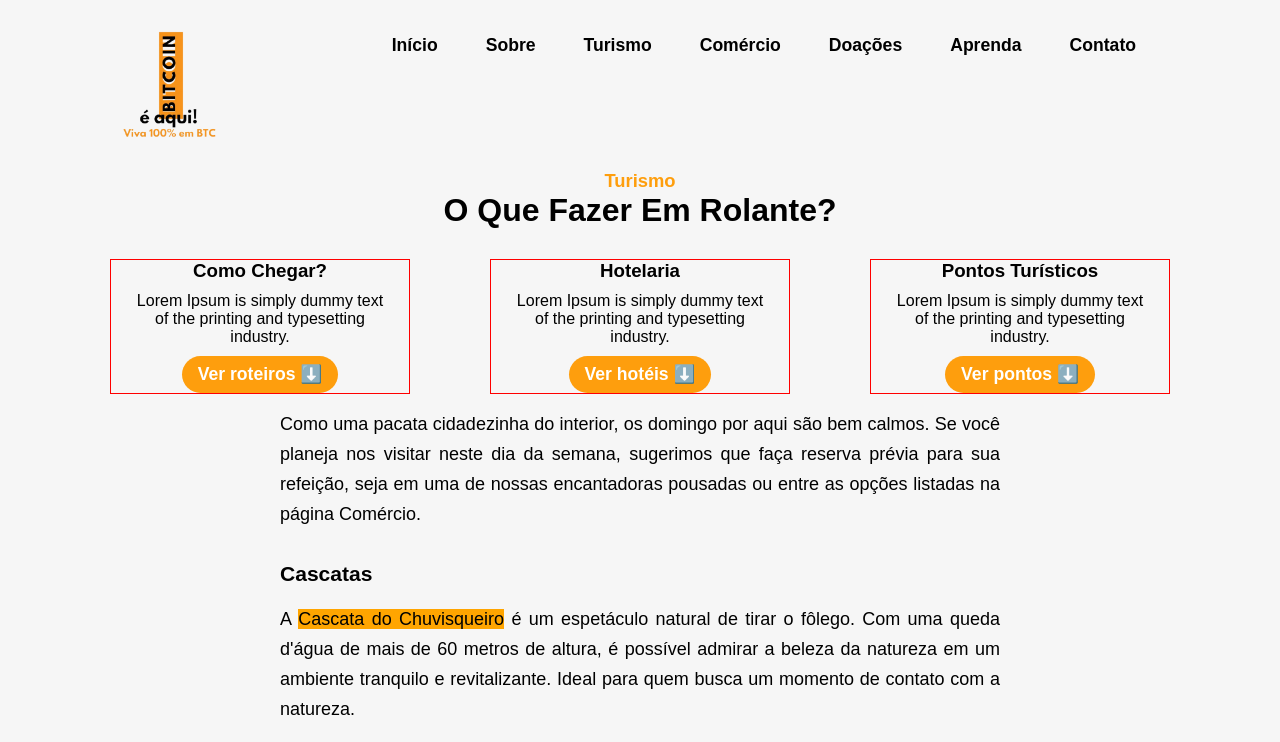
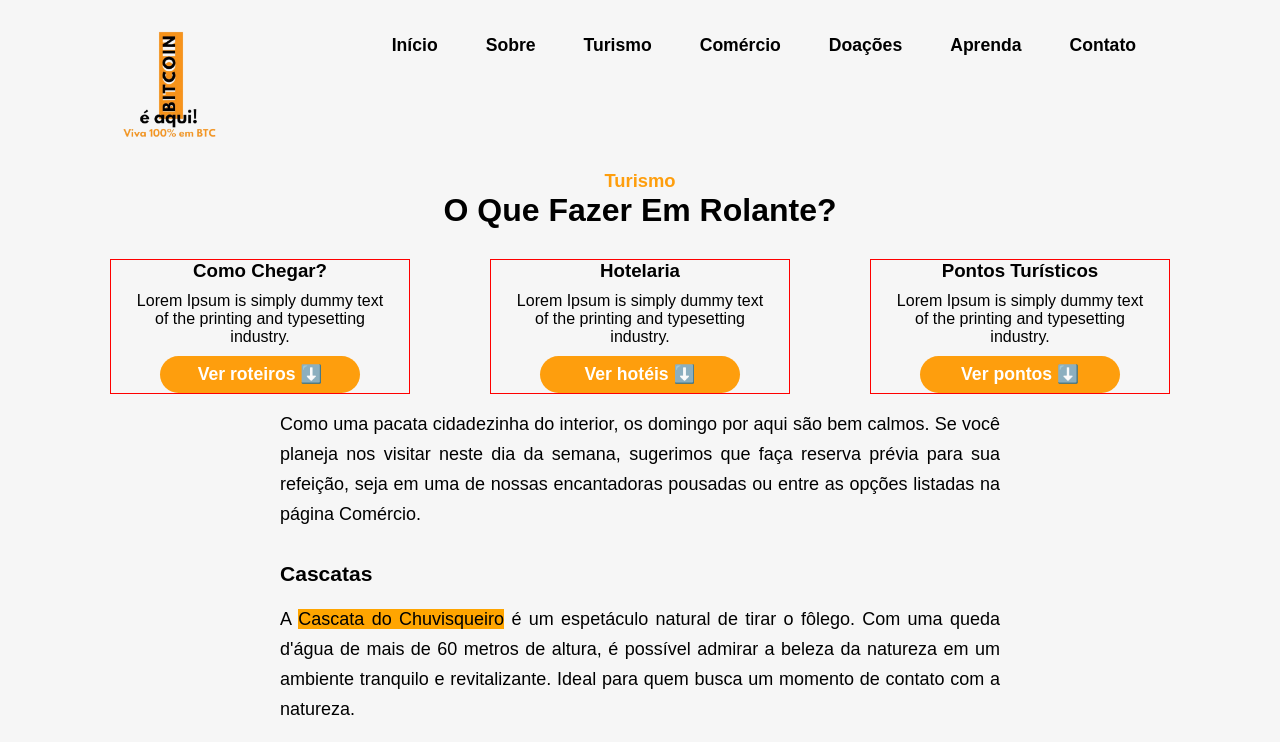
Before and after one commit to koavdev/lp-bitcoineaqui, a React (Create React App) app: page /turismo in a window 1280 px wide. Shown: the top 742 px of the page. Built offline with nearby package versions, Linux system fonts and the light colour scheme.

Commit message:
c40 - change navbar text color on mobile layout

```diff
--- a/src/App.css
+++ b/src/App.css
@@ -36,6 +36,7 @@
 }
 .navbar-menu-container {
   display: none;
+
 }
 
 .navbar-links-container a {
@@ -72,6 +73,7 @@
   font-size: 1.5rem;
   cursor: pointer;
 }
+
 .home-banner-container {
   position: relative;
   display: flex;
@@ -462,6 +464,7 @@
   .navbar-links-container {
     display: none;
   }
+
   .navbar-menu-container {
     display: flex;
   }
@@ -583,6 +586,11 @@
   .aprenda-background-image-container {
     display: none;
   }
+
+  .links{
+    text-decoration: none;
+    color: #000;
+  }
 }
 @media (max-width: 600px) {
   .home-bannerImage-container,
@@ -592,4 +600,6 @@
   .aprenda-background-image-container {
     display: none;
   }
+
+
 }
--- a/src/Components/Navbar.js
+++ b/src/Components/Navbar.js
@@ -71,10 +71,10 @@
             <Box sx={{width: 250 }} role="presentation" onClick={() => setOpenMenu(false)} onKeyDown={() => setOpenMenu(false)}>
                 <List>
                     {menuOptions.map((item) => (
-                        <ListItem key={item.text} disablePadding>
+                        <ListItem key={item.text} disablePadding >
                             <ListItemButton>
                                 <ListItemIcon>{item.icon}</ListItemIcon>
-                                <ListItemText><a href={item.route}>{item.text}</a></ListItemText>
+                                <ListItemText><a className='links' href={item.route}>{item.text}</a></ListItemText>
                             </ListItemButton>
                         </ListItem>
                     ))}
--- a/src/Pages/style.css
+++ b/src/Pages/style.css
@@ -34,9 +34,7 @@
     margin-top: 10px;
 }
 
-.turismo-menu-card button{
-    margin: 0 auto;
-    margin-top: 10px;
+.turismo-menu-card a{
     padding: 0.5rem 1rem;
     background-color: #fe9e0d;
     border: none;
@@ -46,9 +44,16 @@
     font-weight: 600;
     color: white;
     transition: 0.2s;
+    display:flex;
+    margin-top: 10px;
+    width: 200px;
+    margin: 0 auto;
+    margin-top: 10px;
+    justify-content: center;
+    text-decoration: none;
 }
 
-.turismo-menu-card button:hover {
+.turismo-menu-card a:hover {
     background-color: #e48f0f;
   }
 
@@ -92,6 +97,7 @@
     margin-bottom: 30px;
 }
 
+
 @media (max-width:800px) {
     .about-text{
         width: 100%;
--- a/src/Pages/turismo.js
+++ b/src/Pages/turismo.js
@@ -20,20 +20,21 @@
             <div className='turismo-menu-card'>
               <h3>Como Chegar?</h3>
               <p>Lorem Ipsum is simply dummy text of the printing and typesetting industry.</p>
-              <button>Ver roteiros ⬇️</button>
+              <a href='#pontos-turisticos'>Ver roteiros ⬇️</a>
             </div>
             <div className='turismo-menu-card'>
               <h3>Hotelaria</h3>
               <p>Lorem Ipsum is simply dummy text of the printing and typesetting industry.</p>
-              <button>Ver hotéis ⬇️</button>
+              <a href='#hotelaria'>Ver hotéis ⬇️</a>
             </div>
             <div className='turismo-menu-card'>
               <h3>Pontos Turísticos</h3>
               <p>Lorem Ipsum is simply dummy text of the printing and typesetting industry.</p>
-              <button>Ver pontos ⬇️</button>
+              <a href='#pontos-turisticos'>Ver pontos ⬇️</a>
             </div>
           </div>
           <div className='turismo-text'>
+            <div id='pontos-turisticos'>
               <p>Como uma pacata cidadezinha do interior, os domingo por aqui são bem calmos. Se você planeja nos visitar neste dia da semana, sugerimos que faça reserva prévia para sua refeição, seja em uma de nossas encantadoras pousadas ou entre as opções listadas na página Comércio.</p>
               <h3 className='turismo-subheading'>Cascatas</h3>
               <p>A <span className='turismo-focus'>Cascata do Chuvisqueiro</span> é um espetáculo natural de tirar o fôlego. Com uma queda d'água de mais de 60 metros de altura, é possível admirar a beleza da natureza em um ambiente tranquilo e revitalizante. Ideal para quem busca um momento de contato com a natureza.</p>
@@ -64,6 +65,13 @@
                 <h4>Morro Grande</h4>
               </div>
             </div>
+            <div id='hotelaria'>
+              <p>Lorem Ipsum is simply dummy text of the printing and typesetting industry. Lorem Ipsum has been the industry's standard dummy text ever since the 1500s, when an unknown printer took a galley of type and scrambled it to make a type specimen book. It has survived not only five centuries, but also the leap into electronic typesetting, remaining essentially unchanged. It was popularised in the 1960s with the release of Letraset sheets containing Lorem Ipsum passages, and more recently with desktop publishing software like Aldus PageMaker including versions of Lorem Ipsum</p>
+            </div>
+            <div id='como-chegar'>
+              <p>Lorem Ipsum is simply dummy text of the printing and typesetting industry. Lorem Ipsum has been the industry's standard dummy text ever since the 1500s, when an unknown printer took a galley of type and scrambled it to make a type specimen book. It has survived not only five centuries, but also the leap into electronic typesetting, remaining essentially unchanged. It was popularised in the 1960s with the release of Letraset sheets containing Lorem Ipsum passages, and more recently with desktop publishing software like Aldus PageMaker including versions of Lorem Ipsum</p>
+            </div>
+          </div>
         </div>
         <Footer/>
     </div>
```
Lines whose indentation alone changed are shown as unchanged.
